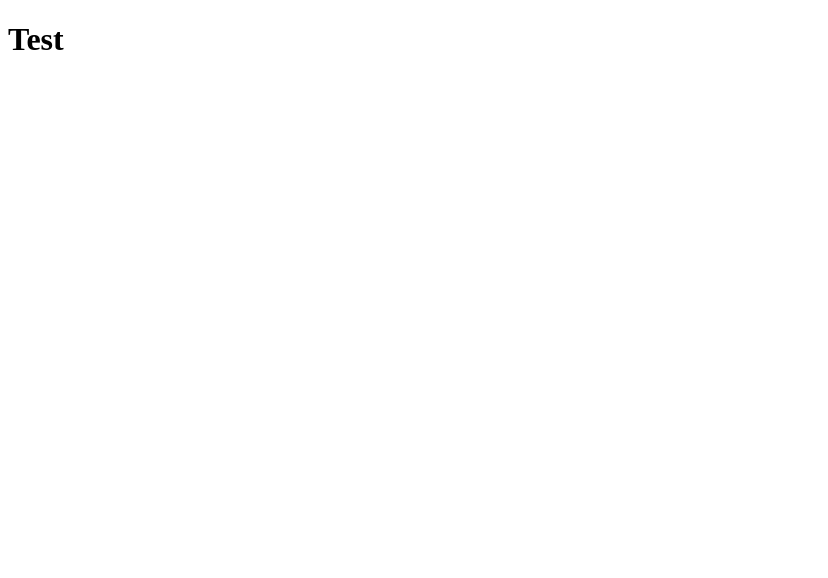
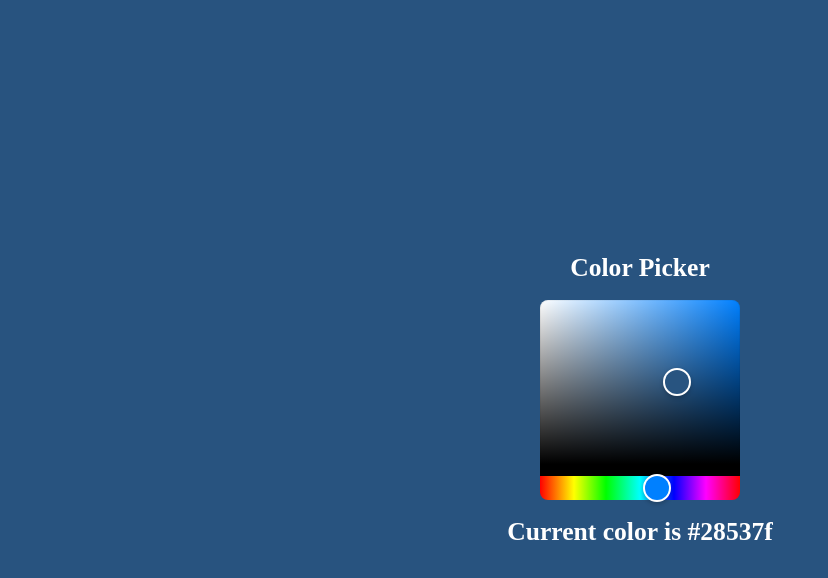
Before and after one commit to BinaryLeo/react_theme_picker, a React (Create React App) app: page / in a window 1280 px wide. Shown: the top 578 px of the page, without its empty margins (0-828 px from the left). Built offline with nearby package versions, Linux system fonts and the light colour scheme.

Commit message:
Color Picker Component

```diff
--- a/package.json
+++ b/package.json
@@ -7,8 +7,11 @@
     "@testing-library/react": "^12.0.0",
     "@testing-library/user-event": "^13.2.1",
     "react": "^18.0.0",
+    "react-colorful": "^5.5.1",
+    "react-copy-to-clipboard": "^5.0.4",
     "react-dom": "^18.0.0",
     "react-scripts": "5.0.0",
+    "sass": "^1.50.0",
     "web-vitals": "^2.1.0"
   },
   "scripts": {
--- a/public/index.html
+++ b/public/index.html
@@ -26,7 +26,7 @@
     -->
     <title>React App</title>
   </head>
-  <body>
+  <body style="margin: 0px; padding: 0px;">
     <noscript>You need to enable JavaScript to run this app.</noscript>
     <div id="root"></div>
     <!--
--- a/src/App.css
+++ /dev/null
@@ -1,38 +0,0 @@
-.App {
-  text-align: center;
-}
-
-.App-logo {
-  height: 40vmin;
-  pointer-events: none;
-}
-
-@media (prefers-reduced-motion: no-preference) {
-  .App-logo {
-    animation: App-logo-spin infinite 20s linear;
-  }
-}
-
-.App-header {
-  background-color: #282c34;
-  min-height: 100vh;
-  display: flex;
-  flex-direction: column;
-  align-items: center;
-  justify-content: center;
-  font-size: calc(10px + 2vmin);
-  color: white;
-}
-
-.App-link {
-  color: #61dafb;
-}
-
-@keyframes App-logo-spin {
-  from {
-    transform: rotate(0deg);
-  }
-  to {
-    transform: rotate(360deg);
-  }
-}
--- a/src/App.js
+++ b/src/App.js
@@ -1,9 +1,8 @@
-import './App.css';
+import ColorPicker from './compoments/colorpicker';
 
 function App() {
   return (
-    <h1>Test</h1>
+      <ColorPicker/>
   );
 }
-
 export default App;
--- /dev/null
+++ b/src/compoments/colorpicker.jsx
@@ -0,0 +1,19 @@
+import React, {useState} from 'react'
+import { HexColorPicker } from "react-colorful";
+import copy from "copy-to-clipboard";
+import './colorpicker.scss';
+
+
+const ColorPicker = () => {
+    const [color, setColor] = useState("#28537f");
+  return (
+ <div className="container" style={{background:`${color}`}}>
+      <h1>Color Picker</h1>
+      <HexColorPicker color={color} onChange={setColor} />
+      <h1>Current color is {color}</h1>
+   </div>
+
+  )
+}
+
+export default ColorPicker
--- /dev/null
+++ b/src/compoments/colorpicker.scss
@@ -0,0 +1,11 @@
+.container{
+    display: flex;
+    align-items: center;
+    justify-content: center;
+    flex-direction: column;
+    width: 100%;
+    height: 100vh;
+    font-size: 0.8rem;
+    color: #fff;
+
+  }
```
Also changed, not shown: 2 other files (tests, documents, lock files or other folders).
